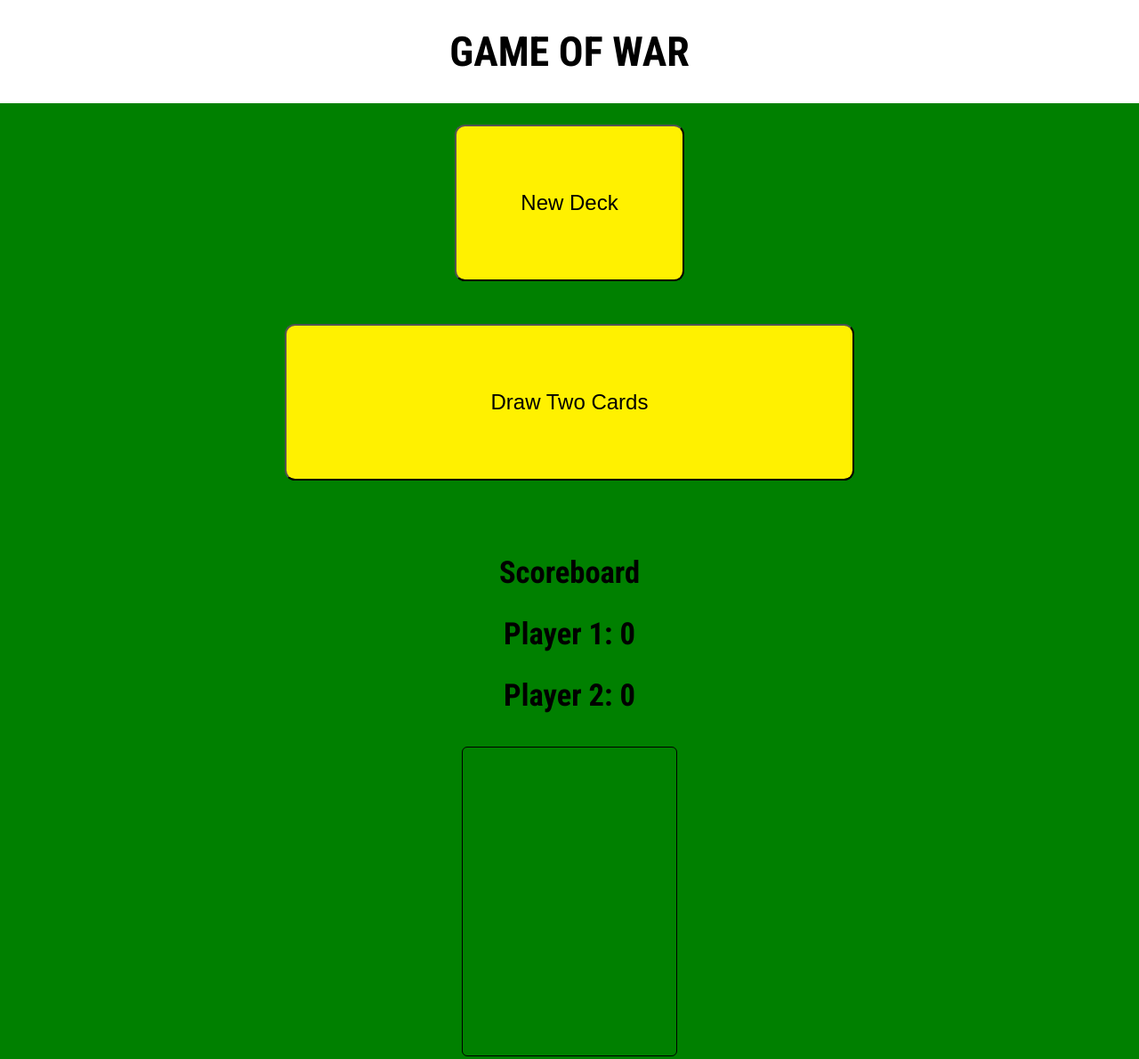
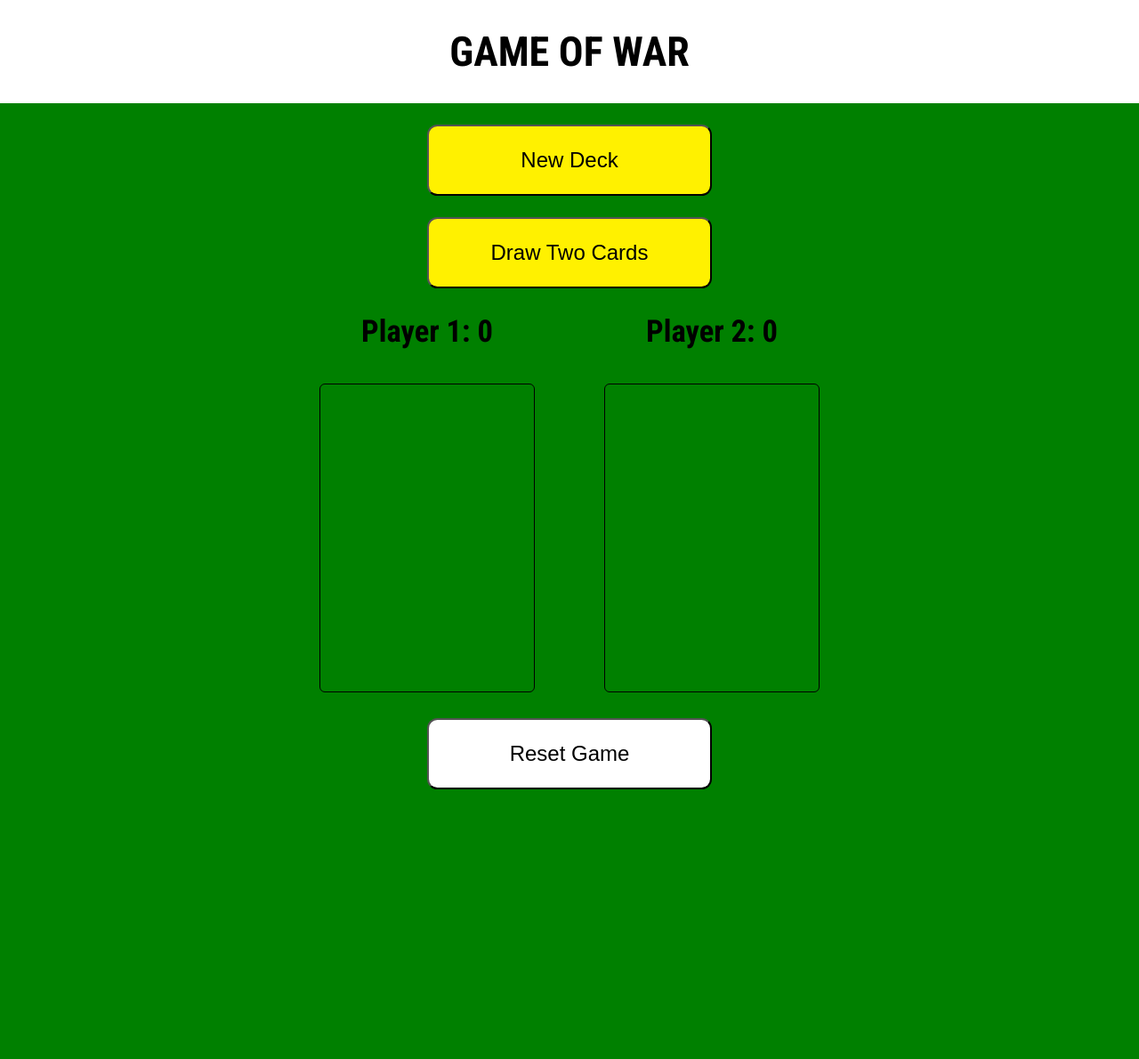
Before and after one commit to thomasEngels17/card_game_war, a plain HTML site: page index.html in a window 1280 px wide. Shown: the top 1190 px of the page at 89% size. After the commit the page ends 887 px from the top, so only its background shows below. Drawn offline with Linux system fonts and the light colour scheme.

Commit message:
styling improvements

```diff
--- a/index.css
+++ b/index.css
@@ -5,6 +5,7 @@ html, body {
     background-color: green;
     font-family: 'Roboto Condensed', sans-serif;
     font-size: larger;
+    margin-bottom: 1em;
 }
 
 header {
@@ -27,6 +28,7 @@ button {
     transform: scale(1);
     transition: transform 250ms;
     cursor: pointer;
+    width: 25%;
 }
 
 button:hover, button:focus {
@@ -48,7 +50,7 @@ img {
 /* || CLASS SPECIFIC */
 
 .card-outline {
-    padding: .02rem 0;
+    /* padding: .02rem 0; */
     width: 12.5rem;
     height: 18rem;
     margin: .5rem auto;
@@ -65,32 +67,37 @@ img {
     text-align: center;
 }
 
-#card-images {
-    display: flex;
-    flex-direction: row;
-    justify-content: space-between;
-    /* max-height: 50px;
-    max-width: 20px; */
-}
+#result-container, #card-count-container, #scoreboard-container, #cards-container, #scoreboard {
+    text-align: center;
+    margin: 0 auto;
 
-#result-container, #card-count-container, #scoreboard-container {
-    text-align: center;
 }
 
 #new-deck-btn {
-    padding: 3em;
+    padding: 1em;
     margin: 1em auto;
 
 }
+
 #draw-two-btn {
-    padding: 3em;
-    width: 50%;
-    margin: 1em auto;
+    padding: 1em;
+    margin: 0 auto;
 }
 
 #reset-game-btn {
-    background-color: red;
-    width: 30%;
-    margin: 1em auto;
-    padding: 2rem;
+    background-color: #fff;
+    margin: 1rem auto;
+    padding: 1em;
 }
+
+#result-container {
+    width: 50%;
+}
+
+#cards-container, #scoreboard-container {
+    display: flex;
+    flex-direction: row;
+    justify-content: space-around;
+    width: 50%;
+    margin-top: 0;
+}
--- a/index.html
+++ b/index.html
@@ -13,20 +13,11 @@
         </header>
         <button id="new-deck-btn">New Deck</button>
         <button id="draw-two-btn">Draw Two Cards</button>
-        <div id="new-deck-container">
-            <!-- <button id="new-deck-btn">New Deck</button> -->
-            <div id="deck-image-container">
-                <h1></h1>
-            </div>
+        <div id="card-count-container">
         </div>
         <div id="scoreboard-container">
-            <h2>Scoreboard</h2>
             <h2 id="player-one">Player 1: 0</h2>
             <h2 id="player-two">Player 2: 0</h2>
-        </div>
-        <div id="card-count-container">
-        </div>
-        <div id="result-container">
         </div>
         <div id="cards-container">
             <div class="card-outline">
--- a/index.js
+++ b/index.js
@@ -5,6 +5,8 @@ const deck_image_container = document.getElementById("deck-image-container")
 const card_count_container = document.getElementById("card-count-container")
 const scoreboard_container = document.getElementById("scoreboard-container")
 const draw_two_btn = document.getElementById("draw-two-btn")
+const new_deck_btn = document.getElementById("new-deck-btn")
+
 console.log(result_container)
 console.log(cards_container)
 
@@ -30,20 +32,23 @@ function getNewDeck(){
             deckID = data.deck_id
             card_count = data.remaining
             displayCardCount(card_count, player_one_score, player_two_score)
+            new_deck_btn.disabled = true
         })
 }
 
 function displayCardCount(card_count, player_one_score, player_two_score){
     card_count_container.innerHTML =
-    `<h2>Cards Remaining: ${card_count}</h2>`
+    `<h3>Cards Remaining: ${card_count}</h3>`
     if (card_count == 0){
         if (player_one_score > player_two_score){
             result_container.innerHTML =
             `Player 2 Won`
+            alert("Player 2 Won!")
         }
         else if (player_one_score < player_two_score){
             result_container.innerHTML =
             `Player 1 Won`
+            alert("Player 1 won!")
         }
         else {
             result_container.innerHTML =
@@ -64,7 +69,7 @@ function drawTwoCards(){
             cards_container.children[1].innerHTML = `<img src=${card1.image}>`
             cards_container.children[0].innerHTML = `<img src=${card2.image}>`
             result = determineHigherCard(card1, card2)
-            result_container.innerHTML = `<h2>${result} wins</h2>`
+            // result_container.innerHTML = `<h3>${result} wins</h3>`
             displayCardCount(card_count, player_one_score, player_two_score)
             setScore(player_one_score, player_two_score);
             if (card_count == 0){
@@ -73,7 +78,7 @@ function drawTwoCards(){
         })
     }
     else {
-        alert("You need a deck first. Click the button in the top left.")
+        alert("You don't have a deck yet. Please click the New Deck button.")
     }
 }
 
@@ -107,8 +112,7 @@ function determineHigherCard(card1, card2){
 
 function setScore(player_one_score, player_two_score){
     scoreboard_container.innerHTML =
-    `<h2>Scoreboard </h2>
-    <h2 id="player-one">Player 1: ${player_two_score}</h2>
+    `<h2 id="player-one">Player 1: ${player_two_score}</h2>
     <h2 id="player-two">Player 2: ${player_one_score}</h2>`
 }
 
```
